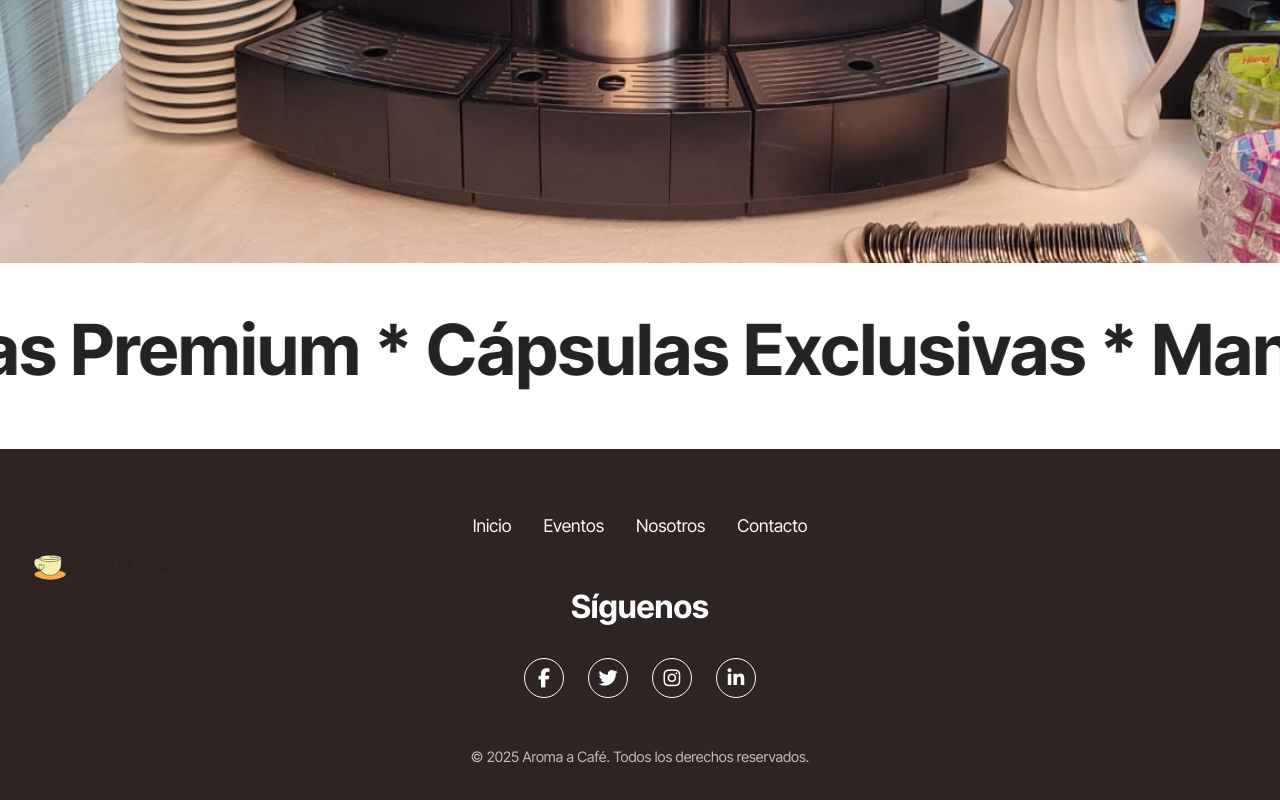
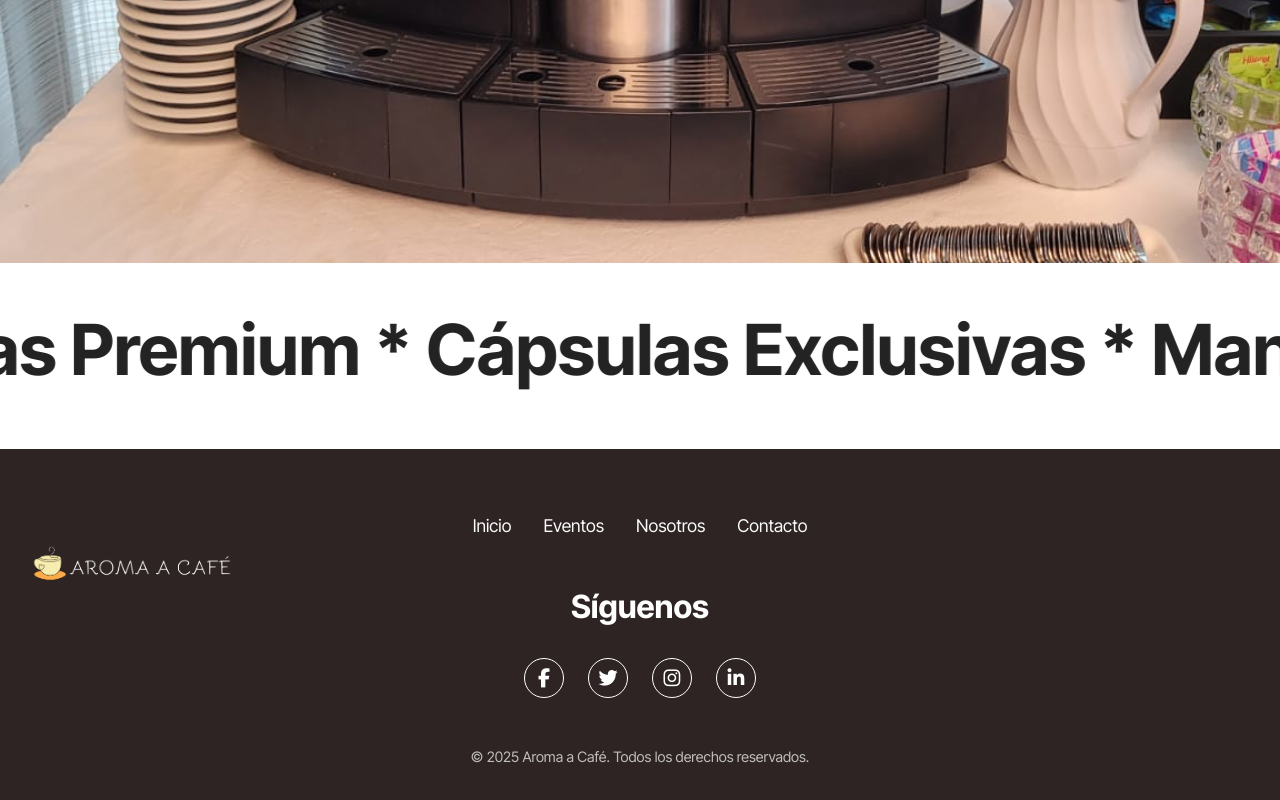
Before and after one commit to GracielaRomano/fannyCafe, a React (Vite) app: page / in a window 1280 px wide. Shown: the part 9532-10332 px from the top of the page. Built offline with nearby package versions, Linux system fonts and the light colour scheme; no server answers.

Commit message:
Se cambio el logo en el footer

```diff
--- a/src/components/Footer/Footer.jsx
+++ b/src/components/Footer/Footer.jsx
@@ -8,7 +8,7 @@ const Footer = () => {
       <div className="container">
         <div className="row">
           <div className="col-12 col-md-6 col-lg-4 ">
-            <img src="/src/assets/images/icon/aroma-a-cafe-logo2.1.png" alt="CafeCorp Logo" className="footer-logo" />
+            <img src="/src/assets/images/icon/aroma-a-cafe-logo-blanco.png" alt="CafeCorp Logo" className="footer-logo" />
           </div>
           <div className="col-12 col-md-6 col-lg-4 ">
             <div className="row-links">
```
Also changed, not shown: src/assets/images/icon/aroma-a-cafe-logo-blanco.png (added).
